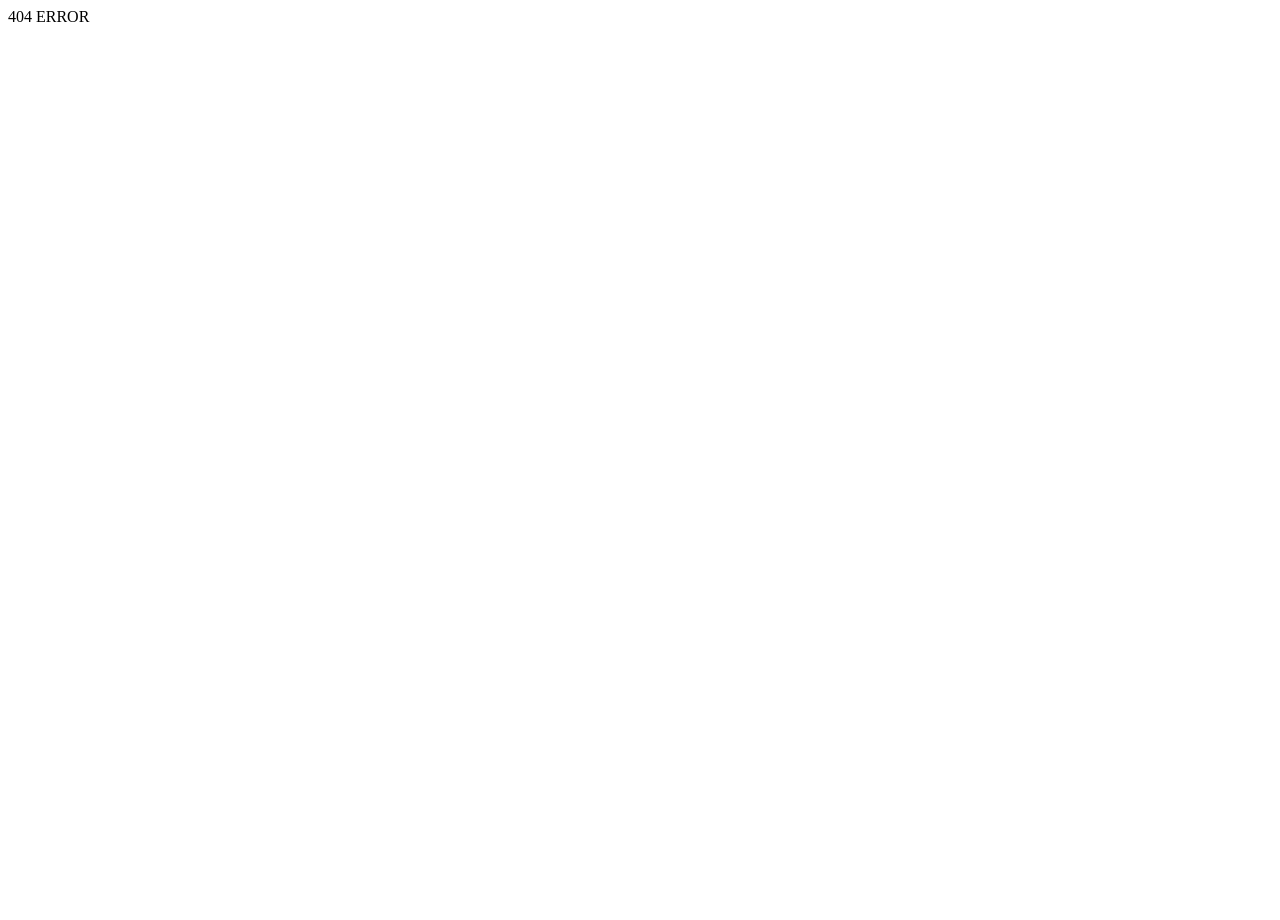
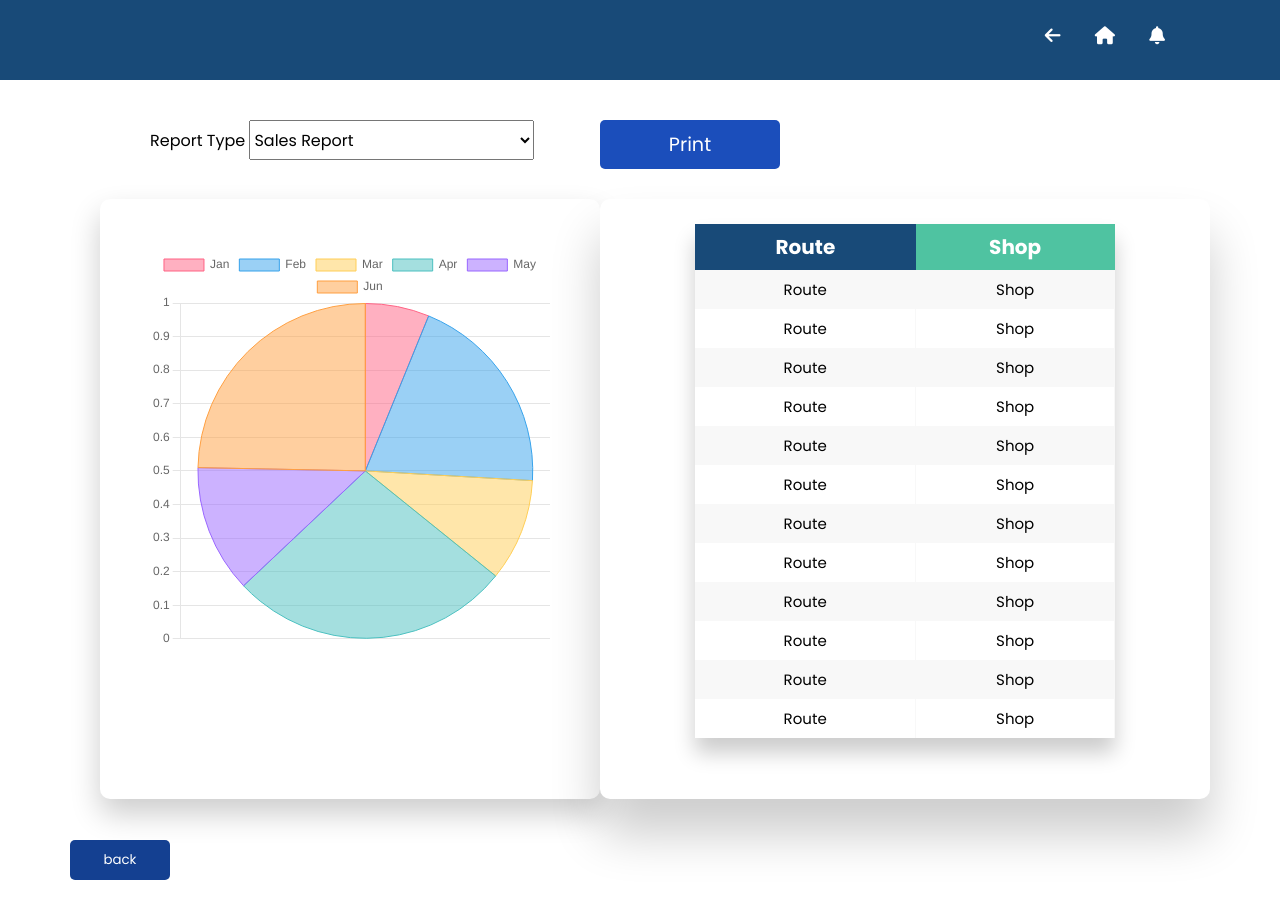
Before and after one commit to malithiperera/Web-Experts, a PHP site: page /web-Experts/app/views/report.php in a window 1280 px wide. Before the commit the page is almost empty. Before the commit the page ends 22 px from the top, so only its background shows below. Run offline with PHP 8.4, Linux system fonts and the light colour scheme; some libraries are stand-ins or nearby versions.

Commit message:
print report

```diff
--- /dev/null
+++ b/app/views/report.php
@@ -0,0 +1,148 @@
+<!DOCTYPE html>
+<html lang="en">
+<head>
+    <meta charset="UTF-8">
+    <meta http-equiv="X-UA-Compatible" content="IE=edge">
+    <meta name="viewport" content="width=device-width, initial-scale=1.0">
+    <title>Report</title>
+    <link rel="stylesheet" href="../../public/styles/report.css">
+    <script src="https://cdn.jsdelivr.net/npm/chart.js@3.5.1/dist/chart.min.js"></script>
+</head>
+<body >
+    <div class="header">
+        <?php
+        require 'view_headertype2.php';
+        ?>
+
+    </div>
+    <div class="container">
+    <div class="print">
+    <button id="print">Print</button>
+    </div>
+
+    <div class="report">
+               <div class="report_type"><label for="">Report Type</label>
+               <select name="types" id="types">
+                <option value="">Sales Report</option>
+                <option value="">customer payment report</option>
+                <option value="">overall business summary report</option>
+                <option value="">stock summary report</option>
+                <option value="">overall returns report</option>
+                <option value="">sales target report</option>
+                </select>
+
+
+
+</div>
+
+    </div>
+    <div class="graph">
+    <canvas id="myChart"></canvas>
+    </div>
+    <div class="table">
+
+    <div class="table-wrapper">
+      <table class="fl-table">
+        <thead>
+          <tr>
+            <th>Route</th>
+            <th>Shop</th>
+          </tr>
+          <tr>
+            <td>Route</td>
+            <td>Shop</td>
+          </tr>
+          <tr>
+            <td>Route</td>
+            <td>Shop</td>
+          </tr>
+          <tr>
+            <td>Route</td>
+            <td>Shop</td>
+          </tr>
+          <tr>
+            <td>Route</td>
+            <td>Shop</td>
+          </tr>
+          <tr>
+            <td>Route</td>
+            <td>Shop</td>
+          </tr>
+          <tr>
+            <td>Route</td>
+            <td>Shop</td>
+          </tr>
+          <tr>
+            <td>Route</td>
+            <td>Shop</td>
+          </tr>
+          <tr>
+            <td>Route</td>
+            <td>Shop</td>
+          </tr>
+          <tr>
+            <td>Route</td>
+            <td>Shop</td>
+          </tr>
+          <tr>
+            <td>Route</td>
+            <td>Shop</td>
+          </tr>
+          <tr>
+            <td>Route</td>
+            <td>Shop</td>
+          </tr>
+          <tr>
+            <td>Route</td>
+            <td>Shop</td>
+          </tr>
+        </thead>
+        <tbody class="orders">
+
+
+        <tbody>
+      </table>
+    </div>
+
+    </div>
+    <button id="back">back</button>
+    </div>
+    <script>
+        var ctx = document.getElementById('myChart').getContext('2d');
+        var myChart = new Chart(ctx, {
+            type: 'pie',
+            data: {
+                labels: ['Jan', 'Feb', 'Mar', 'Apr', 'May', 'Jun'],
+                datasets: [{
+                    label: '# of Sales',
+                    data: [5, 16, 8, 22, 10, 20],
+                    backgroundColor: [
+                        'rgba(255, 99, 132, 0.5)',
+                        'rgba(54, 162, 235, 0.5)',
+                        'rgba(255, 206, 86, 0.5)',
+                        'rgba(75, 192, 192, 0.5)',
+                        'rgba(153, 102, 255, 0.5)',
+                        'rgba(255, 159, 64, 0.5)'
+                    ],
+                    borderColor: [
+                        'rgba(255, 99, 132, 1)',
+                        'rgba(54, 162, 235, 1)',
+                        'rgba(255, 206, 86, 1)',
+                        'rgba(75, 192, 192, 1)',
+                        'rgba(153, 102, 255, 1)',
+                        'rgba(255, 159, 64, 1)'
+                    ],
+                    borderWidth: 1
+                }]
+            },
+            options: {
+                scales: {
+                    y: {
+                        beginAtZero: true
+                    }
+                }
+            }
+        });
+    </script>
+</body>
+</html>
--- /dev/null
+++ b/public/styles/report.css
@@ -0,0 +1,175 @@
+/* Google Font Link */
+@import url('https://fonts.googleapis.com/css2?family=Poppins:wght@200;300;400;500;600;700&display=swap');
+*{
+    margin:0;
+    padding:0;
+    font-family: "Poppins" , sans-serif;
+
+}
+.header{
+    position: absolute;
+    top: 0;
+    z-index: 10000;
+}
+.container{
+    display: flex;
+    align-items: normal;
+    /* justify-content: center; */
+    position: absolute;
+    width: 100%;
+    height: 100vh;
+    margin-top: 120px;
+
+
+}
+body{
+    margin : 0px;
+    position: relative;
+    background: white;
+}
+#print{
+    float: right;
+    /* margin-top: 100px; */
+    margin-right: 500px;
+    background-color: rgb(27, 78, 187) ;
+    color: white;
+    border: none;
+    padding-top: 10px;
+    padding-bottom: 10px;
+    padding-left: 20px;
+    padding-right: 20px;
+    border-radius: 5px;
+    width: 180px;
+    transition: ease-in-out;
+    font-size: larger;
+
+}
+
+#print:hover{
+    background-color: #D7CEC8;
+    color:#184A78 ;
+    box-shadow: 0 0 3px 1px rgb(66, 133, 187);
+
+}
+.report{
+    float: left;
+    display: flex;
+    margin-left: 150px;
+}
+
+#report_type{
+    font-size: 40px;
+    font-weight: 400;
+    color: blue;
+}
+#types{
+    height: 40px;
+    font-size: 16px;
+}
+
+.graph{
+    margin-top: 30px;
+    margin-left: 100px;
+    padding: 50px;
+    width: 400px;
+    height: 500px;
+    background-color: white;
+    border-radius: 10px;
+    align-items: center;
+    box-shadow: 0px 15px 30px rgba( 0, 0, 0, 0.2 );
+}
+
+.table{
+    margin-top: 30px;
+    margin-right: 5px;
+    padding: 5px;
+    padding-top: 15px;
+    width: 600px;
+    height: 580px;
+    background-color: white;
+    border-radius: 10px;
+    box-shadow: 0px 35px 50px rgba( 0, 0, 0, 0.2 );
+}
+/* Table Styles */
+
+.table-wrapper{
+    margin: 10px 90px 90px;
+    box-shadow: 0px 15px 20px rgba( 0, 0, 0, 0.2 );
+  }
+
+  .fl-table {
+    border-radius: 5px;
+    font-size: 20px;
+    font-weight: normal;
+    border: none;
+    border-collapse: collapse;
+    width: 100%;
+    max-width: 100%;
+    white-space: nowrap;
+    background-color: white;
+  }
+
+  .fl-table td, .fl-table th {
+    text-align: center;
+    padding: 8px;
+  }
+
+  .fl-table td {
+    border-right: 1px solid #f8f8f8;
+    font-size: 15px;
+  }
+
+  .fl-table thead th {
+    color: #ffffff;
+    background: #4FC3A1;
+  }
+
+
+  .fl-table thead th:nth-child(odd) {
+    color: #ffffff;
+    background: #184A78;
+  }
+
+  .fl-table tr:nth-child(even) {
+    background: #F8F8F8;
+  }
+
+
+  /* END OF TABLE */
+
+  #back{
+
+    background-color: #144091 ;
+    color: white;
+    border: none;
+    padding-top: 10px;
+    padding-bottom: 10px;
+    padding-left: 20px;
+    padding-right: 20px;
+    border-radius: 5px;
+    width: 100px;
+    height: 40px;
+    margin-top: 40px ;
+    margin-bottom: 40px;
+    margin-left: 70px;
+
+    transition: ease-in-out;
+  }
+  #back:hover{
+    background-color: #D7CEC8;
+    color:#184A78 ;
+    box-shadow: 0 0 3px 1px rgb(66, 133, 187);
+
+  }
+.print { grid-area: n1; }
+.report { grid-area: n2; }
+.graph { grid-area: g; }
+.table { grid-area: t; }
+
+.container{
+    display: grid;
+    grid-template-areas:
+        'n2 n1'
+        'g t';
+
+}
```
Also changed, not shown: public/styles/view_customer_registration.css (+16 -0 lines), public/styles/view_rep_Home.css (+14 -0 lines), public/styles/view_rep_achievements.css (+16 -0 lines), public/styles/view_rep_cash.css (+24 -0 lines), public/styles/view_rep_cheque.css (+15 -0 lines), public/styles/view_rep_customerHome.css (+21 -1 lines).
